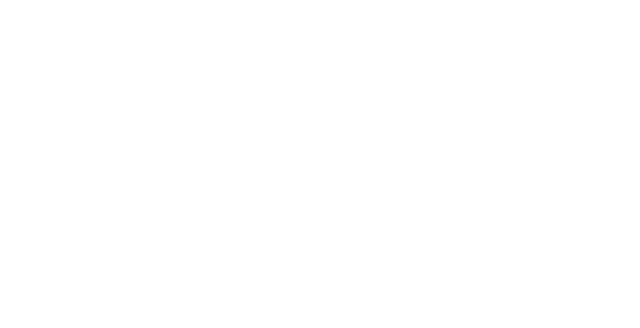
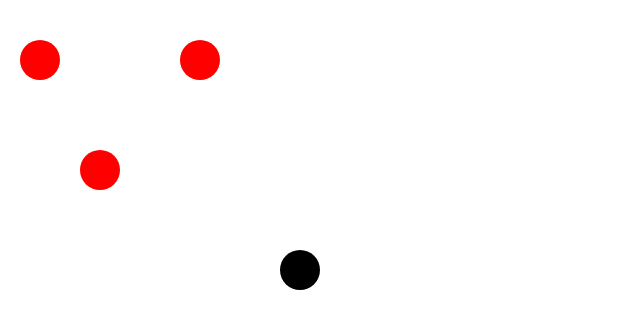
Before and after one commit to loonywizard/electric-field-strength-calculator, a website built with webpack: page index.html in a window 1280 px wide. Shown: the whole page, without its empty margins (0-640 px from the left). Built offline with nearby package versions, Linux system fonts and the light colour scheme.

Commit message:
Add boilerplate class ElectricCharge

```diff
--- a/index.html
+++ b/index.html
@@ -4,6 +4,7 @@
     <link rel="stylesheet" href="styles.css">
   </head>
   <body>
+  <div id="container" class="container"></div>
   <script src="dist/bundle.js"></script>
   </body>
 </html>
--- /dev/null
+++ b/src/electricCharge.js
@@ -0,0 +1,26 @@
+export default function createElectricCharge(args) {
+  const {
+    isTest = false,
+    position,
+    parentDOMNode,
+  } = args;
+
+  let { charge } = args;
+
+  const getPosition = () => ({ ...position });
+  const getCharge = () => charge;
+
+  const node = document.createElement('div');
+
+  node.style.top = `${position.y}px`;
+  node.style.left = `${position.x}px`;
+
+  node.className = `charge${isTest ? ' test-charge' : ''}`;
+
+  parentDOMNode.appendChild(node);
+
+  return {
+    getPosition,
+    getCharge,
+  };
+}
--- a/src/index.js
+++ b/src/index.js
@@ -1,2 +1,16 @@
-const a = 1;
-console.log(`hello ${a}`)
+import createElectricCharge from './electricCharge';
+
+const container = document.getElementById('container');
+
+const charges = [
+  createElectricCharge({ position: { x: 40, y: 40}, parentDOMNode: container, charge: 10 }),
+  createElectricCharge({ position: { x: 200, y: 40}, parentDOMNode: container, charge: 10 }),
+  createElectricCharge({ position: { x: 100, y: 150}, parentDOMNode: container, charge: 10 }),
+];
+
+const testCharge = createElectricCharge({
+  position: { x: 300, y: 250},
+  parentDOMNode: container,
+  charge: 10,
+  isTest: true,
+});
--- a/styles.css
+++ b/styles.css
@@ -8,3 +8,22 @@ body {
 * {
   box-sizing: border-box;
 }
+
+.container {
+  position: relative;
+  width: 100%;
+  height: 100%;
+}
+
+.charge {
+  position: absolute;
+  width: 40px;
+  height: 40px;
+  border-radius: 20px;
+  background: red;
+  transform: translate(-20px);
+}
+
+.test-charge {
+  background: black;
+}
```
